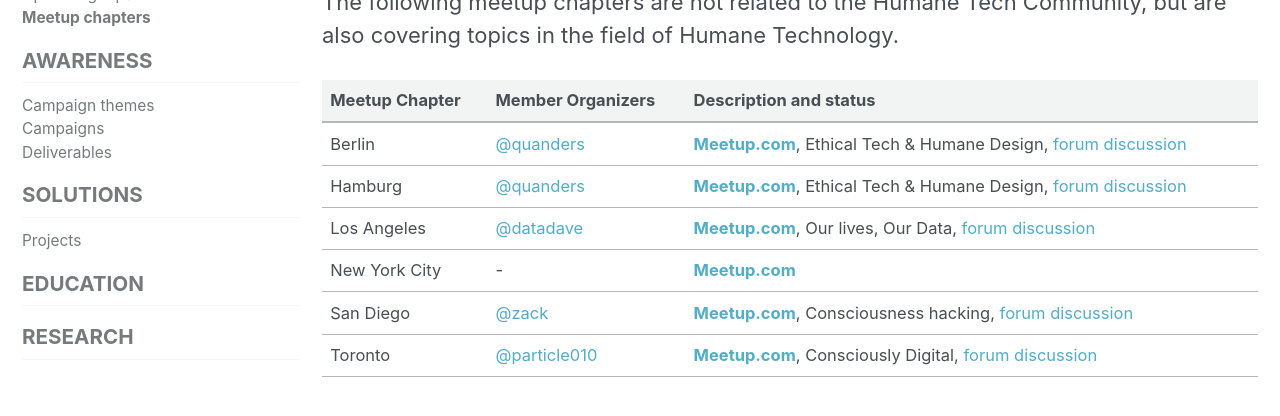
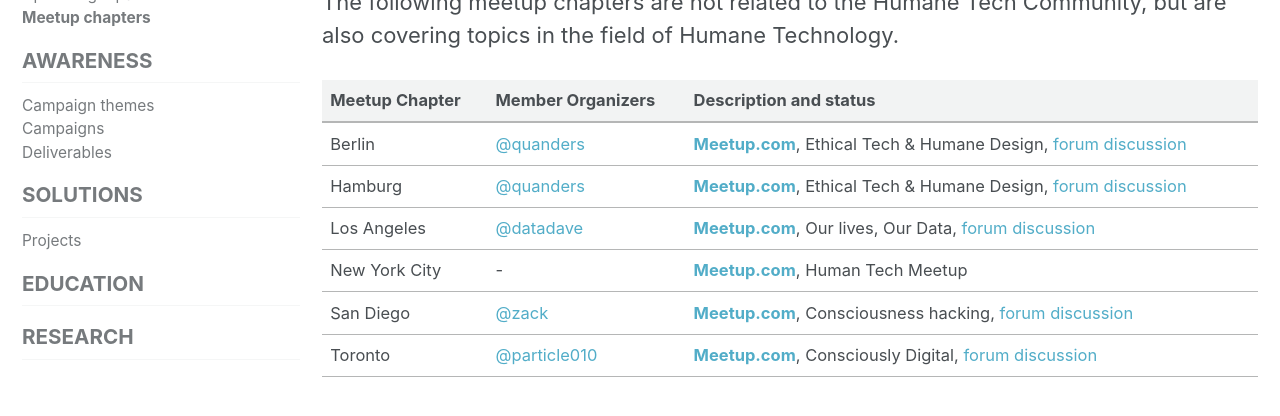
Before and after one commit to humanetech-community/community-hub, a Jekyll site: the page built from _activities/00-activities-root/03-meetup-chapters.md, in a window 1280 px wide and 900 px high, scrolled down 1444 px, cut to the strip 0-422 px from the top of the window. Shown: the top 416 px of the strip. Built offline with Jekyll 4.4.1, drawn with Linux system fonts in a browser that asks for light colours; cached includes are drawn as plain includes; nearby versions of some CDN libraries.

Commit message:
Update NY Human Tech Meetup text

```diff
--- a/_activities/00-activities-root/03-meetup-chapters.md
+++ b/_activities/00-activities-root/03-meetup-chapters.md
@@ -41,6 +41,6 @@
 | Berlin | [@quanders](https://community.humanetech.com/u/quanders/summary) | [**Meetup.com**](https://www.meetup.com/Ethical-Technology/), Ethical Tech & Humane Design, [forum discussion](https://community.humanetech.com/t/germany-chapter-meetups/594) |
 | Hamburg | [@quanders](https://community.humanetech.com/u/quanders/summary) | [**Meetup.com**](https://www.meetup.com/Humane-Technology-Hamburg/), Ethical Tech & Humane Design, [forum discussion](https://community.humanetech.com/t/germany-chapter-meetups/594/6) |
 | Los Angeles | [@datadave](https://community.humanetech.com/u/datadave/summary) | [**Meetup.com**](https://www.meetup.com/our-lives-our-data-la/), Our lives, Our Data, [forum discussion](https://community.humanetech.com/t/los-angeles-chapter-meetings/268/2) |
-| New York City | - | [**Meetup.com**](https://www.meetup.com/Human-Tech-Meetup/) |
+| New York City | - | [**Meetup.com**](https://www.meetup.com/Human-Tech-Meetup/), Human Tech Meetup |
 | San Diego | [@zack](https://community.humanetech.com/u/zack/summary) | [**Meetup.com**](https://www.meetup.com/San-Diego-CONSCIOUSNESS-HACKING-Meetup/), Consciousness hacking, [forum discussion](https://community.humanetech.com/t/san-diego-meetup-for-humane-technologists/2228) |
 | Toronto | [@particle010](https://community.humanetech.com/u/particle010/summary) | [**Meetup.com**](https://www.meetup.com/Consciously-Digital-Toronto/), Consciously Digital, [forum discussion](https://community.humanetech.com/t/3730) |
```
